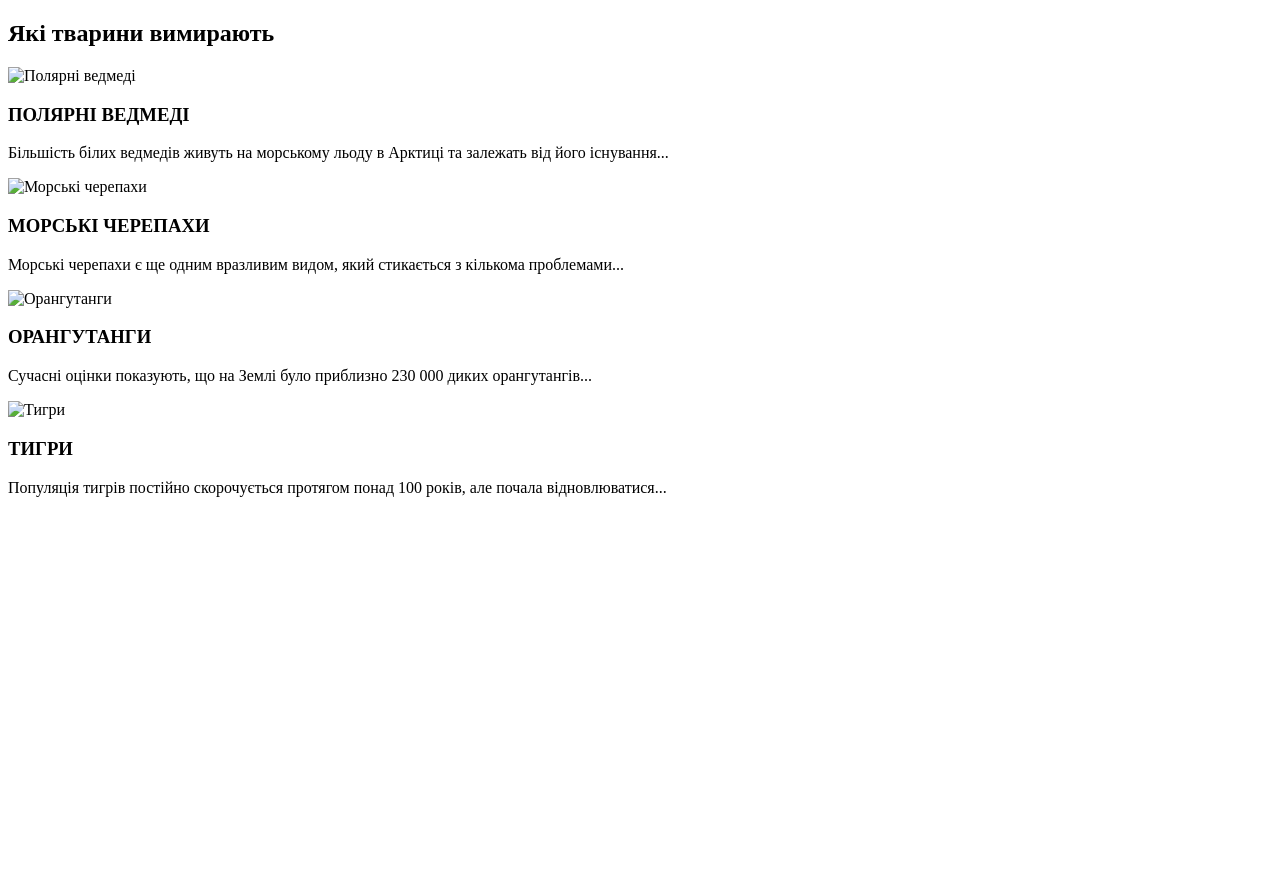
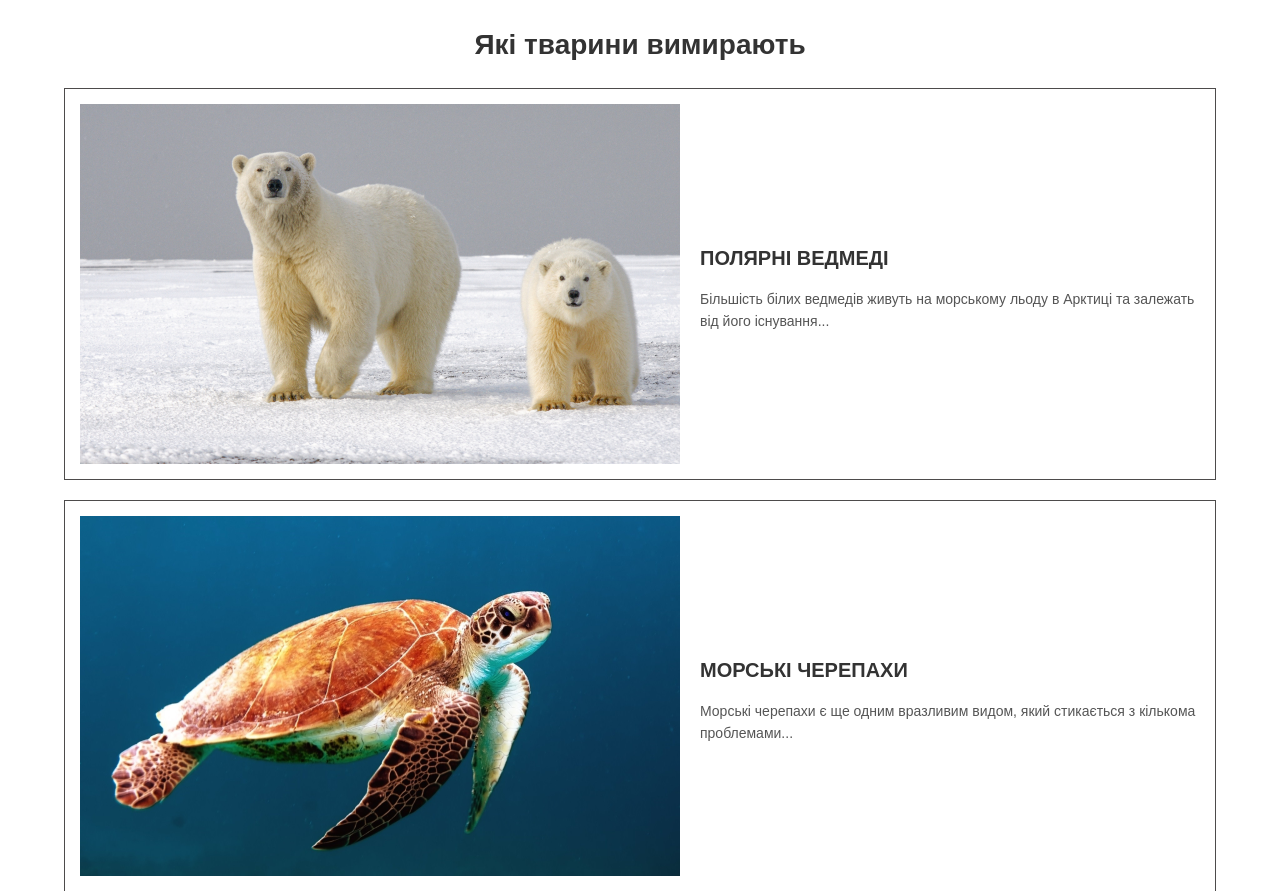
Before and after one commit to legiky/4444, a plain HTML site: page index.html in a window 1280 px wide. Shown: the top 891 px of the page. Before the commit the page ends 800 px from the top, so only its background shows below. Drawn offline with Linux system fonts and the light colour scheme; the site is published under a folder, as on GitHub Pages, so addresses that start at the root find nothing.

Commit message:
index.html

```diff
--- a/index.html
+++ b/index.html
@@ -4,7 +4,7 @@
     <meta charset="UTF-8">
     <meta name="viewport" content="width=device-width, initial-scale=1.0">
     <title>Document</title>
-    <link rel="stylesheet" href="/style.css">
+    <link rel="stylesheet" href="./style.css">
 </head>
 <body>
 
@@ -16,28 +16,28 @@
             <h2>Які тварини вимирають</h2>
             <div class="grid">
                 <div class="grid-item">
-                    <img src="/images/Rectangle 16.png" alt="Полярні ведмеді">
+                    <img src="./images/Rectangle 16.png" alt="Полярні ведмеді">
                     <div class="text">
                         <h3>ПОЛЯРНІ ВЕДМЕДІ</h3>
                         <p>Більшість білих ведмедів живуть на морському льоду в Арктиці та залежать від його існування...</p>
                     </div>
                 </div>
                 <div class="grid-item">
-                    <img src="/images/Rectangle 16 (1).png" alt="Морські черепахи">
+                    <img src="./images/Rectangle 16 (1).png" alt="Морські черепахи">
                     <div class="text">
                         <h3>МОРСЬКІ ЧЕРЕПАХИ</h3>
                         <p>Морські черепахи є ще одним вразливим видом, який стикається з кількома проблемами...</p>
                     </div>
                 </div>
                 <div class="grid-item">
-                    <img src="/images/Rectangle 16 (2).png" alt="Орангутанги">
+                    <img src="./images/Rectangle 16 (2).png" alt="Орангутанги">
                     <div class="text">
                         <h3>ОРАНГУТАНГИ</h3>
                         <p>Сучасні оцінки показують, що на Землі було приблизно 230 000 диких орангутангів...</p>
                     </div>
                 </div>
                 <div class="grid-item">
-                    <img src="/images/Rectangle 16 (3).png" alt="Тигри">
+                    <img src="./images/Rectangle 16 (3).png" alt="Тигри">
                     <div class="text">
                         <h3>ТИГРИ</h3>
                         <p>Популяція тигрів постійно скорочується протягом понад 100 років, але почала відновлюватися...</p>
```
